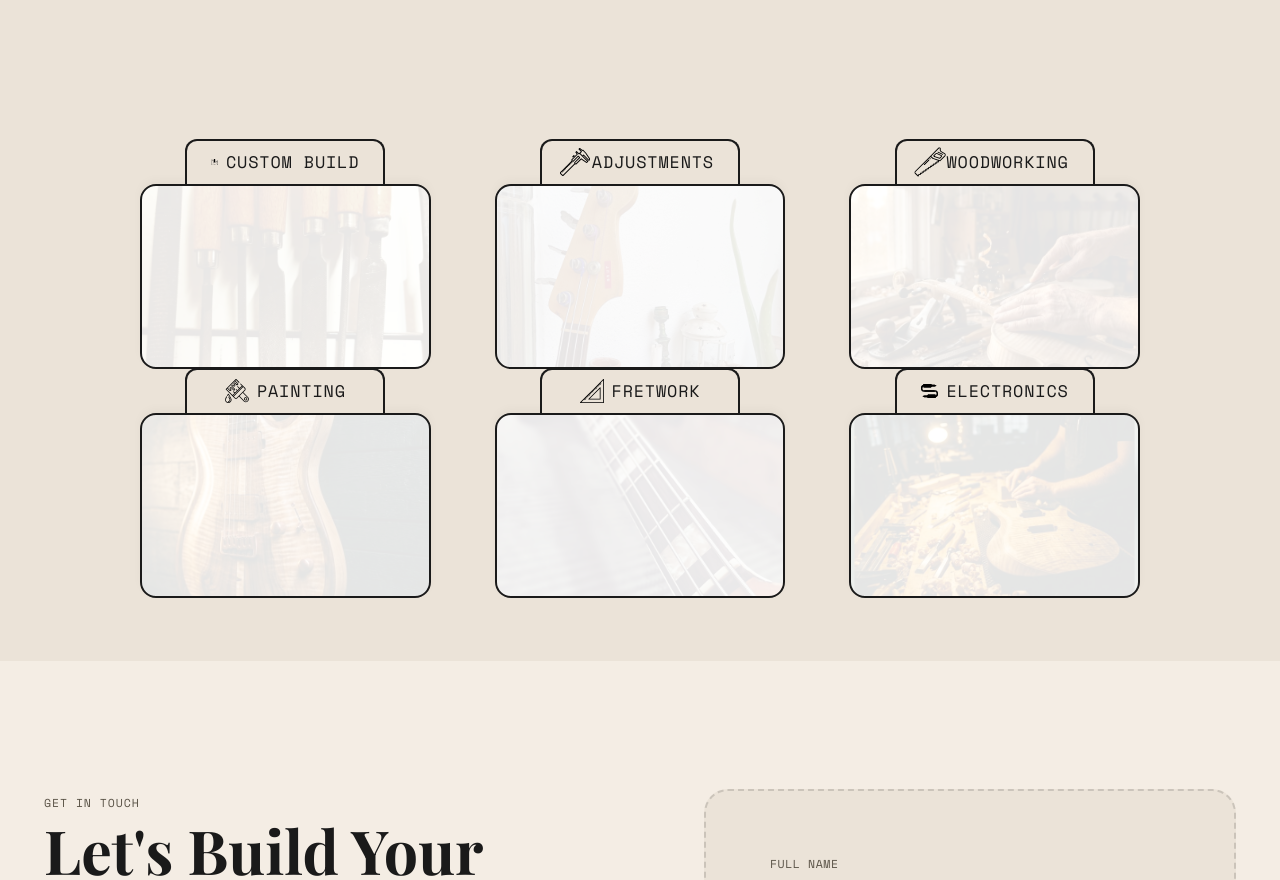
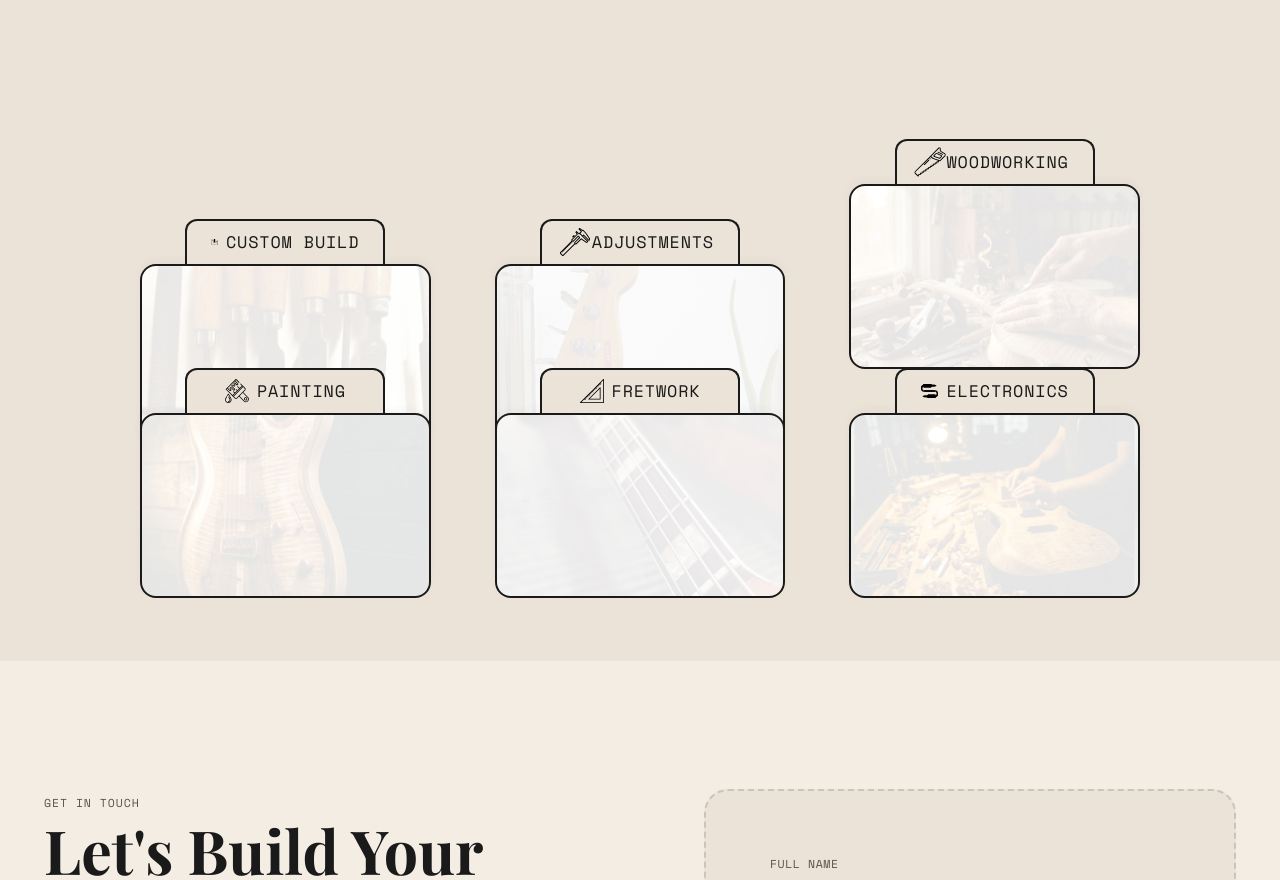
Before and after one commit to JoanDidac/Brut-Guitars, a React (Vite) app: page / in a window 1280 px wide. Shown: the part 4760-5640 px from the top of the page. Built offline with nearby package versions, Linux system fonts and the light colour scheme; a web font is replaced by a local one.

Commit message:
Shift top row folders down by 10vh

```diff
--- a/src/components/Services.css
+++ b/src/components/Services.css
@@ -65,6 +65,13 @@
 .file-folder:hover {
     transform: translateY(-15px);
     z-index: 10;
+}
+
+.file-folder:nth-of-type(1),
+.file-folder:nth-of-type(2),
+.file-folder:nth-of-type(3) {
+    position: relative;
+    top: 10vh;
 }
 
 .folder__tab {
```
